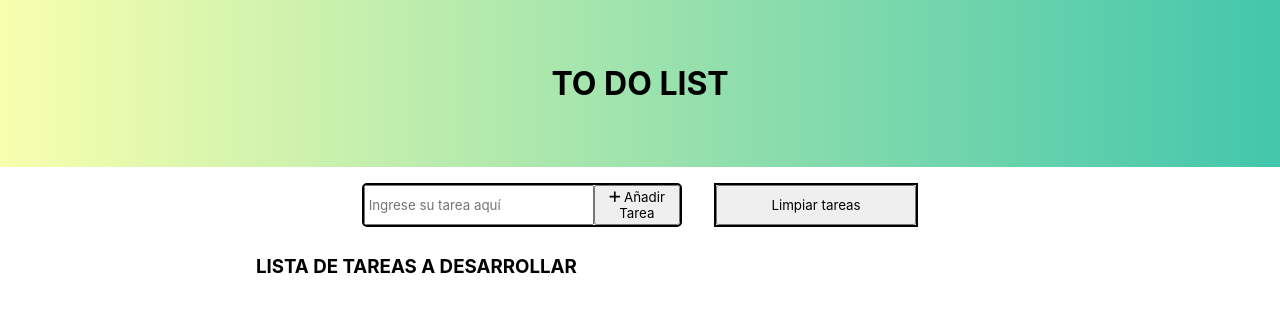
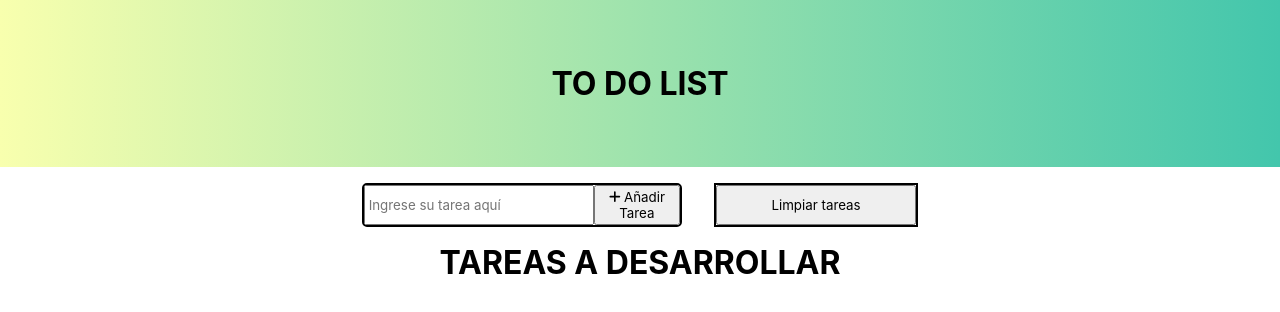
Before and after one commit to PabloAquiseLozano/mini-projects, a React (Vite) app in the folder crud-app/: page / in a window 1280 px wide. Shown: the top 312 px of the page. Built offline with nearby package versions, Linux system fonts and the light colour scheme.

Commit message:
ADD DRAGABLE LIST

```diff
--- /dev/null
+++ b/crud-app/src/pages/home/Task.jsx
@@ -0,0 +1,32 @@
+import React from "react";
+import styled from "styled-components";
+import { useSortable } from "@dnd-kit/sortable";
+import { CSS } from "@dnd-kit/utilities";
+
+export const Task = ({ task }) => {
+  const { attributes, listeners, setNodeRef, transform, transition } =
+    useSortable({ id: task.id });
+
+  const style = {
+    transform: CSS.Transform.toString(transform),
+    transition,
+  };
+
+  return (
+    <Container ref={setNodeRef} {...attributes} {...listeners} style={style}>
+      <div className="taskMain">
+        <p>{task.task}</p>
+      </div>
+    </Container>
+  );
+};
+
+const Container = styled.div`
+  display: block;
+  color: black;
+  background-color: #d4d4d4;
+  margin: 0.8em;
+  padding: 1.2em;
+  border-radius: 20px;
+  cursor: move;
+`;
--- /dev/null
+++ b/crud-app/src/pages/home/TaskListSection.jsx
@@ -0,0 +1,43 @@
+import React from "react";
+import { closestCenter, DndContext } from "@dnd-kit/core";
+import {
+  arrayMove,
+  SortableContext,
+  verticalListSortingStrategy,
+} from "@dnd-kit/sortable";
+import { Task } from "./Task.jsx";
+
+export const TaskListSection = ({
+  taskList,
+  index,
+  setTaskList,
+  setDataLocalStorage,
+}) => {
+  const handleDragEnd = (event) => {
+    const { active, over } = event;
+
+    const oldIndex = taskList.findIndex((task) => task.id === active.id);
+    const newIndex = taskList.findIndex((task) => task.id === over.id);
+
+    const newOrder = arrayMove(taskList, oldIndex, newIndex);
+    setTaskList(newOrder);
+    setDataLocalStorage(newOrder);
+  };
+  return (
+    <DndContext collisionDetection={closestCenter} onDragEnd={handleDragEnd}>
+      <div className="tasks-list">
+        <h1>TAREAS A DESARROLLAR</h1>
+
+        <SortableContext
+          key={index}
+          items={taskList}
+          strategy={verticalListSortingStrategy}
+        >
+          {taskList.map((task, index) => (
+            <Task task={task} key={index} />
+          ))}
+        </SortableContext>
+      </div>
+    </DndContext>
+  );
+};
--- a/crud-app/src/pages/home/index.jsx
+++ b/crud-app/src/pages/home/index.jsx
@@ -1,12 +1,9 @@
 import React, { useEffect, useRef, useState } from "react";
 import styled from "styled-components";
 import { FontAwesomeIcon } from "@fortawesome/react-fontawesome";
-import {
-  faPenToSquare,
-  faPlus,
-  faTrash,
-} from "@fortawesome/free-solid-svg-icons";
+import { faPlus } from "@fortawesome/free-solid-svg-icons";
 import { Modal } from "antd";
+import { TaskListSection } from "./TaskListSection.jsx";
 
 export const Home = () => {
   const updatedTaskRef = useRef(null);
@@ -50,11 +47,11 @@ export const Home = () => {
     setTaskList(newData);
   };
 
-  const editTask = (taskId) => {
-    setIsOpenModal(true);
-    const task = taskList.find((task) => task.id === taskId);
-    setTask(task);
-  };
+  // const editTask = (taskId) => {
+  //   setIsOpenModal(true);
+  //   const task = taskList.find((task) => task.id === taskId);
+  //   setTask(task);
+  // };
 
   const updateTask = () => {
     setIsOpenModal(false);
@@ -80,11 +77,11 @@ export const Home = () => {
     setTaskList([]);
   };
 
-  const taskRemove = (taskId) => {
-    const newData = taskList.filter((task) => task.id !== taskId);
-    setDataLocalStorage(newData);
-    setTaskList(newData);
-  };
+  // const taskRemove = (taskId) => {
+  //   const newData = taskList.filter((task) => task.id !== taskId);
+  //   setDataLocalStorage(newData);
+  //   setTaskList(newData);
+  // };
 
   return (
     <Container>
@@ -106,31 +103,11 @@ export const Home = () => {
           <button onClick={deleteTasks}>Limpiar tareas</button>
         </div>
       </div>
-      <div className="task-lists">
-        <span>
-          <h3>LISTA DE TAREAS A DESARROLLAR</h3>
-        </span>
-        <ul>
-          {taskList.map((task, index) => {
-            return (
-              <li key={index}>
-                {`${index + 1}. ${task.task}`}
-                <div className="options">
-                  <button className="edit" onClick={() => editTask(task.id)}>
-                    <FontAwesomeIcon icon={faPenToSquare} />
-                  </button>
-                  <button
-                    className="delete"
-                    onClick={() => taskRemove(task.id)}
-                  >
-                    <FontAwesomeIcon icon={faTrash} />
-                  </button>
-                </div>
-              </li>
-            );
-          })}
-        </ul>
-      </div>
+      <TaskListSection
+        taskList={taskList}
+        setTaskList={setTaskList}
+        setDataLocalStorage={setDataLocalStorage}
+      />
       <Modal
         closable
         okText={"Guardar"}
@@ -201,53 +178,6 @@ const Container = styled.div`
     }
   }
 
-  .task-lists {
-    line-height: 3em;
-    width: 60%;
-    text-align: left;
-
-    ul {
-      list-style-type: none;
-      display: flex;
-      flex-direction: column;
-      gap: 1.5em;
-
-      li {
-        font-size: 1em;
-        font-weight: 700;
-        border-radius: 20px;
-        border: 3px solid black;
-
-        padding: 0.8em;
-        display: flex;
-        justify-content: space-between;
-        .options {
-          display: flex;
-          gap: 0.5em;
-
-          .delete {
-            background-color: red;
-          }
-
-          .edit {
-            background-color: cornflowerblue;
-          }
-
-          .edit,
-          .delete {
-            cursor: pointer;
-          }
-
-          button {
-            border-radius: 20px;
-            border: none;
-            padding: 0.5em;
-          }
-        }
-      }
-    }
-  }
-
   @media (max-width: 654px) {
     .controls {
       flex-direction: column;
```
